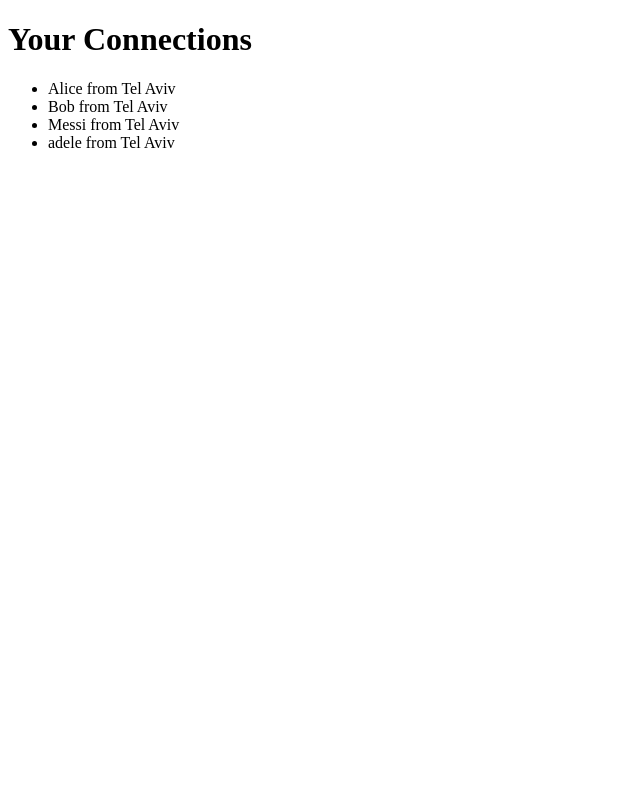
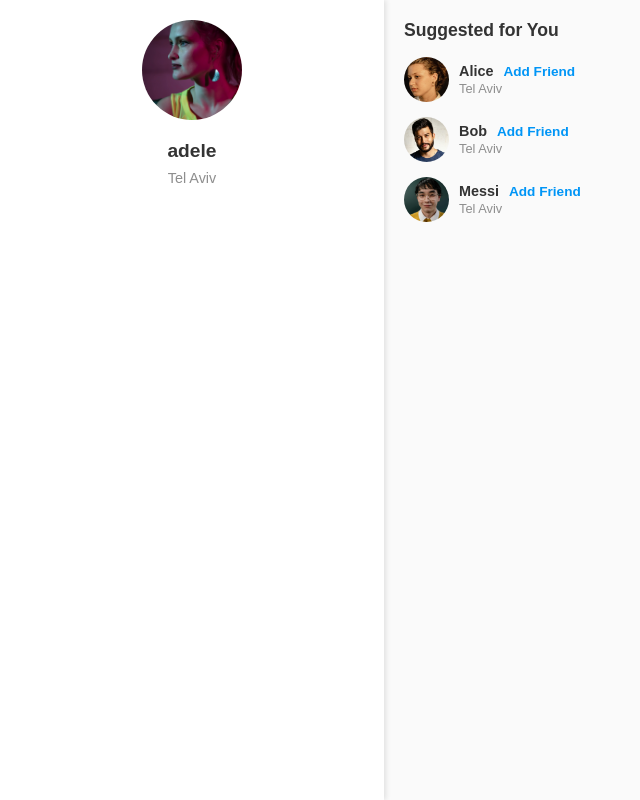
Before and after one commit to yuvalati/SnapSync, a Flask app: page /connections in a window 1280 px wide. Shown: the whole page, without its empty margins (0-640 px from the left). Run offline with Flask 3, Linux system fonts and the light colour scheme; some libraries are stand-ins or nearby versions.

Commit message:
connection

```diff
--- a/app.py
+++ b/app.py
@@ -10,9 +10,11 @@ users = [
     {"id": 4, "name": "adele", "age": 27, "location": "Tel Aviv", "image": "/static/images/adele.jpg"},
 ]
 
+
 @app.route('/')
 def index():
     return render_template('index.html')
+
 
 @app.route('/profile', methods=['GET', 'POST'])
 def profile():
@@ -21,13 +23,23 @@ def profile():
         name = request.form['name']
         age = request.form['age']
         location = request.form['location']
-        users.append({"id": len(users)+1, "name": name, "age": age, "location": location})
+        users.append({"id": len(users) + 1, "name": name, "age": age, "location": location,
+                      "image": "\static\images\default.png"})
         return redirect(url_for('connections'))
     return render_template('profile.html')
 
+
 @app.route('/connections')
 def connections():
-    return render_template('connections.html', users=users)
+    # Assume the first user in the list is "my profile"
+    if users:
+        my_profile = users[-1]
+        other_users = users[0:-1]
+    else:
+        my_profile = None
+        other_users = []
+    return render_template('connections.html', my_profile=my_profile, users=other_users)
+
 
 if __name__ == '__main__':
     app.run(debug=True)
--- a/static/css/style.css
+++ b/static/css/style.css
@@ -9,7 +9,7 @@
 
 /* Body styling */
 body {
-    font-family: Gisha, sans-serif;
+    font-family: 'Gisha', sans-serif;
     background: #f6f9fc;
     color: #333;
 }
--- /dev/null
+++ b/static/css/style_connection.css
@@ -0,0 +1,116 @@
+/* style_connection.css */
+
+/* Reset some defaults */
+* {
+  margin: 0;
+  padding: 0;
+  box-sizing: border-box;
+}
+
+/* Body styling */
+body {
+  font-family: Arial, sans-serif;
+  background-color: #fafafa;
+  color: #333;
+}
+
+/* Main container with 2 columns */
+.container {
+  display: flex;
+  min-height: 100vh;
+}
+
+/* Left column: My profile */
+.profile-section {
+  width: 30%;
+  background: #fff;
+  padding: 20px;
+  box-shadow: 2px 0 5px rgba(0,0,0,0.1);
+}
+
+.profile-header {
+  text-align: center;
+}
+
+/* My profile image (bigger circle) */
+.profile-img {
+  width: 100px;
+  height: 100px;
+  object-fit: cover;
+  border-radius: 50%;
+  margin-bottom: 1rem;
+}
+
+.profile-name {
+  font-size: 1.2rem;
+  font-weight: bold;
+  margin-bottom: 0.5rem;
+}
+
+.profile-location {
+  font-size: 0.9rem;
+  color: #8e8e8e;
+}
+
+/* Right column: Suggestions */
+.suggestions-section {
+  flex: 1;
+  padding: 20px;
+}
+
+.suggestions-section h3 {
+  margin-bottom: 1rem;
+  font-size: 1.1rem;
+}
+
+/* Each suggestion row */
+.suggestion-row {
+  display: flex;
+  align-items: center;
+  margin-bottom: 15px;
+}
+
+/* Smaller circle for suggested users */
+.small-img {
+  width: 45px;
+  height: 45px;
+  border-radius: 50%;
+  object-fit: cover;
+  margin-right: 10px;
+}
+
+/* Info container: name + location */
+.info {
+  display: flex;
+  flex-direction: column;
+}
+
+/* Top row: username + Add Friend button side by side */
+.user-top-row {
+  display: flex;
+  align-items: center;
+  gap: 10px; /* space between name and button */
+}
+
+.username {
+  font-weight: bold;
+  font-size: 0.9rem;
+}
+
+.location {
+  font-size: 0.8rem;
+  color: #8e8e8e;
+  margin-top: 2px; /* small gap above location */
+}
+
+/* "Add Friend" link near the username */
+.action-btn {
+  font-size: 0.85rem;
+  color: #0095f6;
+  text-decoration: none;
+  font-weight: 600;
+}
+
+.action-btn:hover {
+  text-decoration: underline;
+}
--- a/templates/connections.html
+++ b/templates/connections.html
@@ -1,15 +1,52 @@
 <!DOCTYPE html>
 <html lang="en">
 <head>
-    <meta charset="UTF-8">
-    <title>Find Connections</title>
+  <meta charset="UTF-8">
+  <title>Connections</title>
+  <!-- Link to your CSS file -->
+  <link rel="stylesheet" href="{{ url_for('static', filename='css/style_connection.css') }}">
 </head>
 <body>
-    <h1>Your Connections</h1>
-    <ul>
+
+  <div class="container">
+
+    <!-- Left Column: My Profile -->
+    <div class="profile-section">
+      {% if my_profile %}
+      <div class="profile-header">
+        <img src="{{ my_profile.image }}" alt="{{ my_profile.name }}" class="profile-img">
+        <h2 class="profile-name">{{ my_profile.name }}</h2>
+        <p class="profile-location">{{ my_profile.location }}</p>
+      </div>
+      {% else %}
+      <p>No profile found. Please create a profile.</p>
+      {% endif %}
+    </div>
+
+    <!-- Right Column: Suggested Users -->
+    <div class="suggestions-section">
+      <h3>Suggested for You</h3>
+
+      <!-- Loop through the other users -->
+      <div class="suggestions-list">
         {% for user in users %}
-        <li>{{ user.name }} from {{ user.location }}</li>
+        <div class="suggestion-row">
+          <img src="{{ user.image }}" alt="{{ user.name }}" class="small-img">
+
+          <div class="info">
+            <!-- Name + Add Friend on the same line -->
+            <div class="user-top-row">
+              <span class="username">{{ user.name }}</span>
+              <a href="#" class="action-btn">Add Friend</a>
+            </div>
+            <!-- Location underneath -->
+            <div class="location">{{ user.location }}</div>
+          </div>
+        </div>
         {% endfor %}
-    </ul>
+      </div>
+    </div>
+
+  </div>
 </body>
 </html>
```
